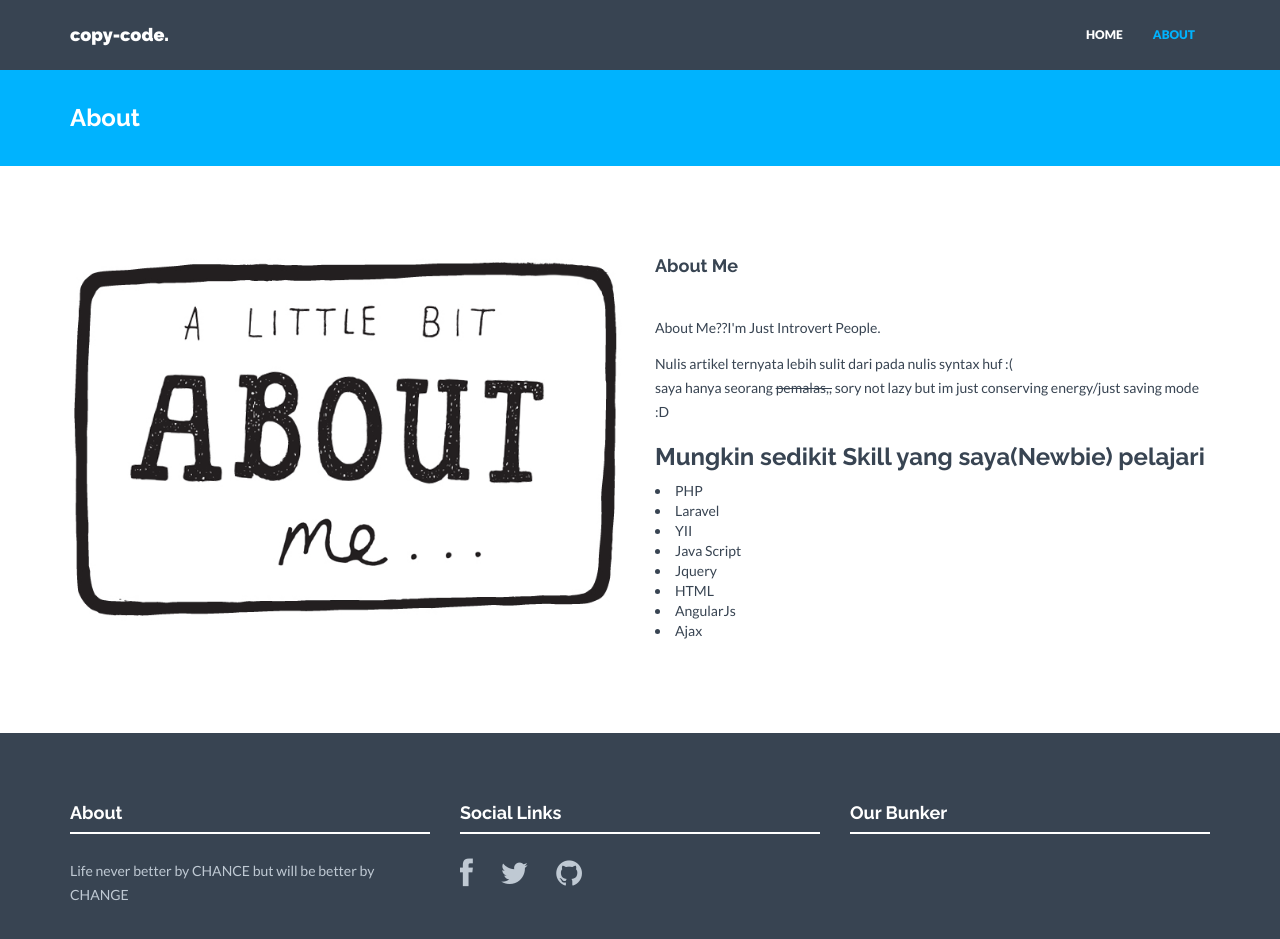
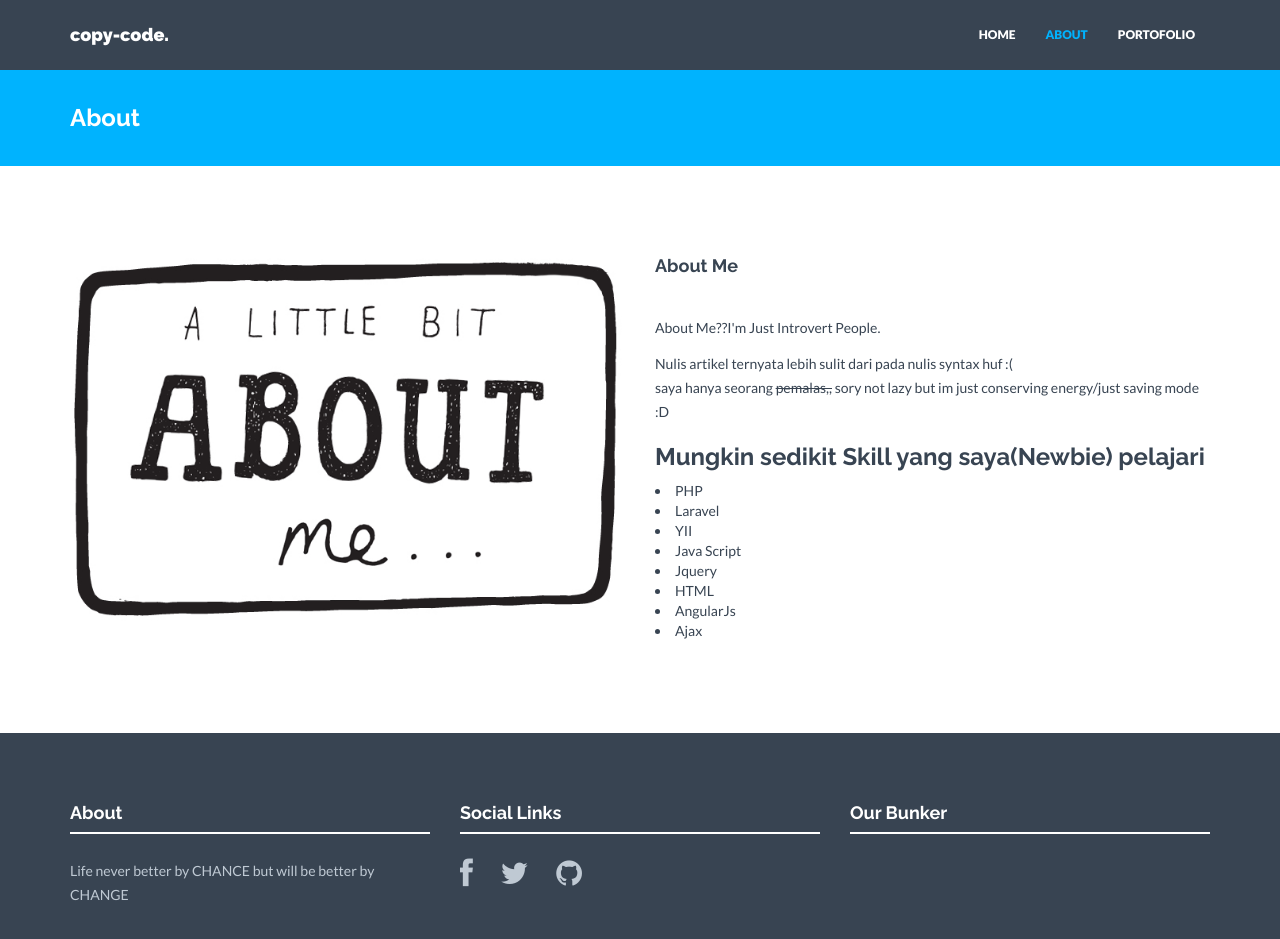
Before and after one commit to adit33/adit33.github.io, a Jekyll site: the page built from about.html, in a window 1280 px wide and 979 px high. Shown: the top 939 px of the window. Built offline with Jekyll 4.4.1, drawn with Linux system fonts in a browser that asks for light colours; nearby versions of some CDN libraries.

Commit message:
add portofolio

```diff
--- a/_includes/nav.html
+++ b/_includes/nav.html
@@ -14,7 +14,7 @@
       <ul class="nav navbar-nav">
         <li {% if page.title == "Home" %}class="active"{% endif %}><a href="{{"/" | prepend: site.baseurl }}">HOME</a></li>
         <li {% if page.title == "About" %}class="active"{% endif %}><a href="{{"/about/" | prepend: site.baseurl }}">ABOUT</a></li>
-
+        <li {% if page.title == "Portofolio" %}class="active"{% endif %}><a href="{{"/about/" | prepend: site.baseurl }}">PORTOFOLIO</a></li>
       </ul>
     </div><!--/.nav-collapse -->
   </div>
```
